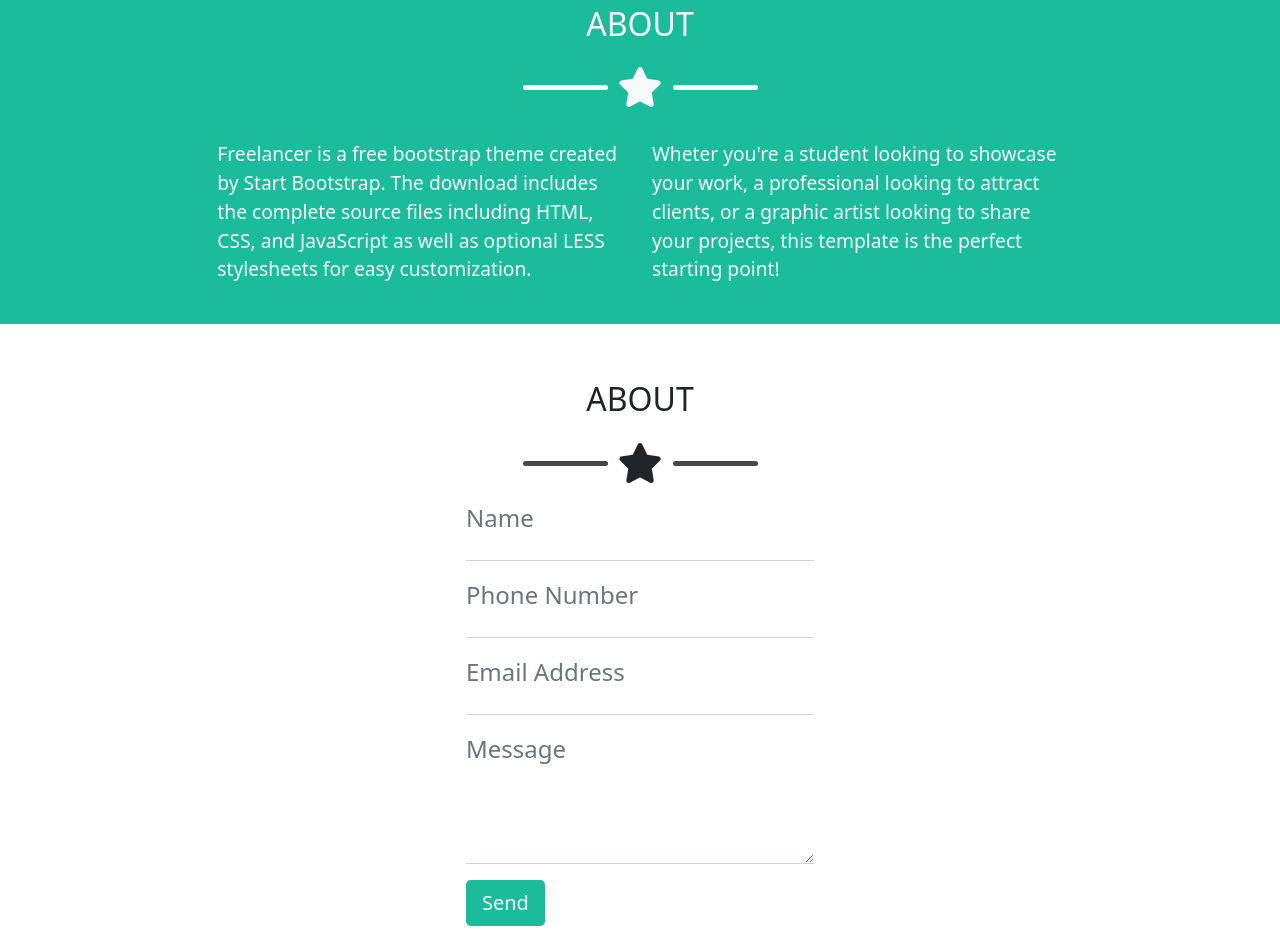
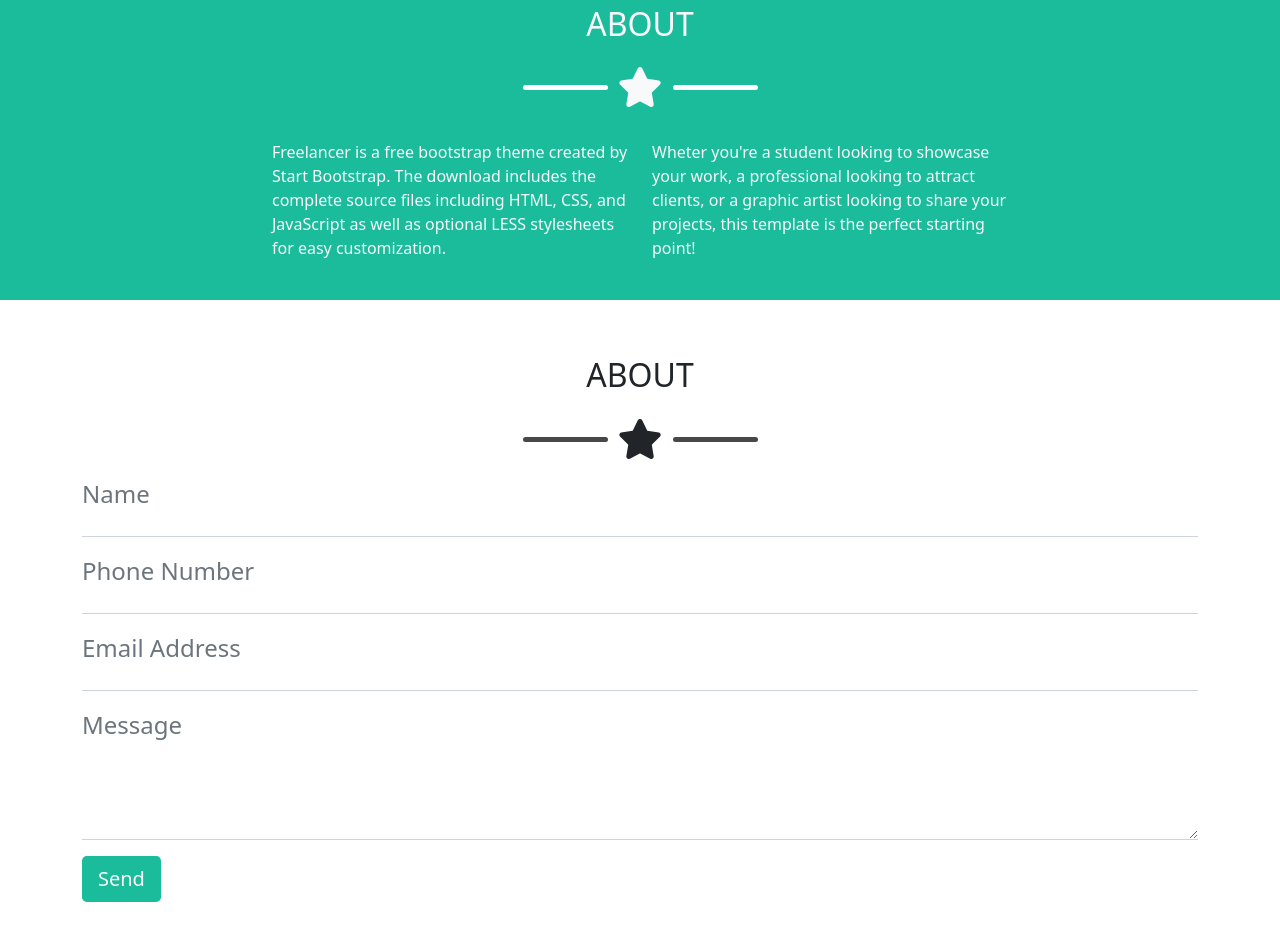
Before and after one commit to Gabrieleabu23/html-css-bootstrap-freelancer, a plain HTML site: page index.html in a window 1280 px wide. Shown: the part 1480-2430 px from the top of the page. After the commit the page ends 2406 px from the top, so only its background shows below. Drawn offline with nearby package versions, Linux system fonts and the light colour scheme.

Commit message:
start fixing containers in contact section

```diff
--- a/css/style.css
+++ b/css/style.css
@@ -67,7 +67,8 @@ main .content img{
 
 /* SECTION ABOUT */
 #about [class*="col-sm-8"] p {
-    font-size: 1.2rem;
+    width: 100%;
+    font-size: 1rem;
 }
 
 /* SECTION CONTACT */
@@ -89,8 +90,9 @@ main .content img{
 
 
 
+
 @media all and (max-width:768px){
    #about [class*="col-md-4"] p{
-    font-size: 2rem;
+    font-size: 1.8rem;
    }
 }
--- a/index.html
+++ b/index.html
@@ -100,12 +100,13 @@
             </section>
         </div>
         <section id="about" class="bg_jumbo">
-            <div class="container-fluid pt-2 pb-4 p-0">
+            <div class="container pt-2 pb-4 p-0">
                 <div class="d-flex align-items-center flex-column ">
                     <h4 class="mt-5 mb-4 fs-2 text-light">ABOUT</h4>
                     <span class="mb-3"><span class="line_star rounded"></span><i
                             class="fa-solid fa-star text-light"></i><span class="line_star rounded"></span>
                     </span>
+                    <div class="container-sm container-md container-lg">
                         <div class="row justify-content-sm-center mt-3">
                             <div class="col-sm-8 col-md-4">
                                 <p class=" text-light">Freelancer is a free bootstrap theme created by Start Bootstrap. The
@@ -120,14 +121,18 @@
                         </div>
                     </div>
                 </div>
+            </div>
         </section>
         <section id="contact">
-            <div class="container-fluid pt-2 pb-4 p-0">
-                <div class="d-flex align-items-center flex-column ">
+            <div class="container pt-2 pb-4 p-0">
+                <div class="d-flex  flex-column ">
+                    <div class="d-flex align-items-center flex-column">
                         <h4 class="mt-5 mb-4 fs-2 ">ABOUT</h4>
                         <span class="mb-3"><span class="line_star rounded"></span><i class="fa-solid fa-star "></i><span
                                 class="line_star rounded"></span>
+                    </div>
                     </span>
+                    <div class="container-sm container-md container-lg justify-content-sm-center">
                         <form action="/action_page.php">
                             <div class="mb-3">
                                 <!-- <label for="pwd" class="form-label">Password:</label> -->
@@ -155,6 +160,7 @@
                         </form>
                     </div>
                 </div>
+            </div>
         </section>
     </main>
 </body>
```
Lines whose indentation alone changed are shown as unchanged.
